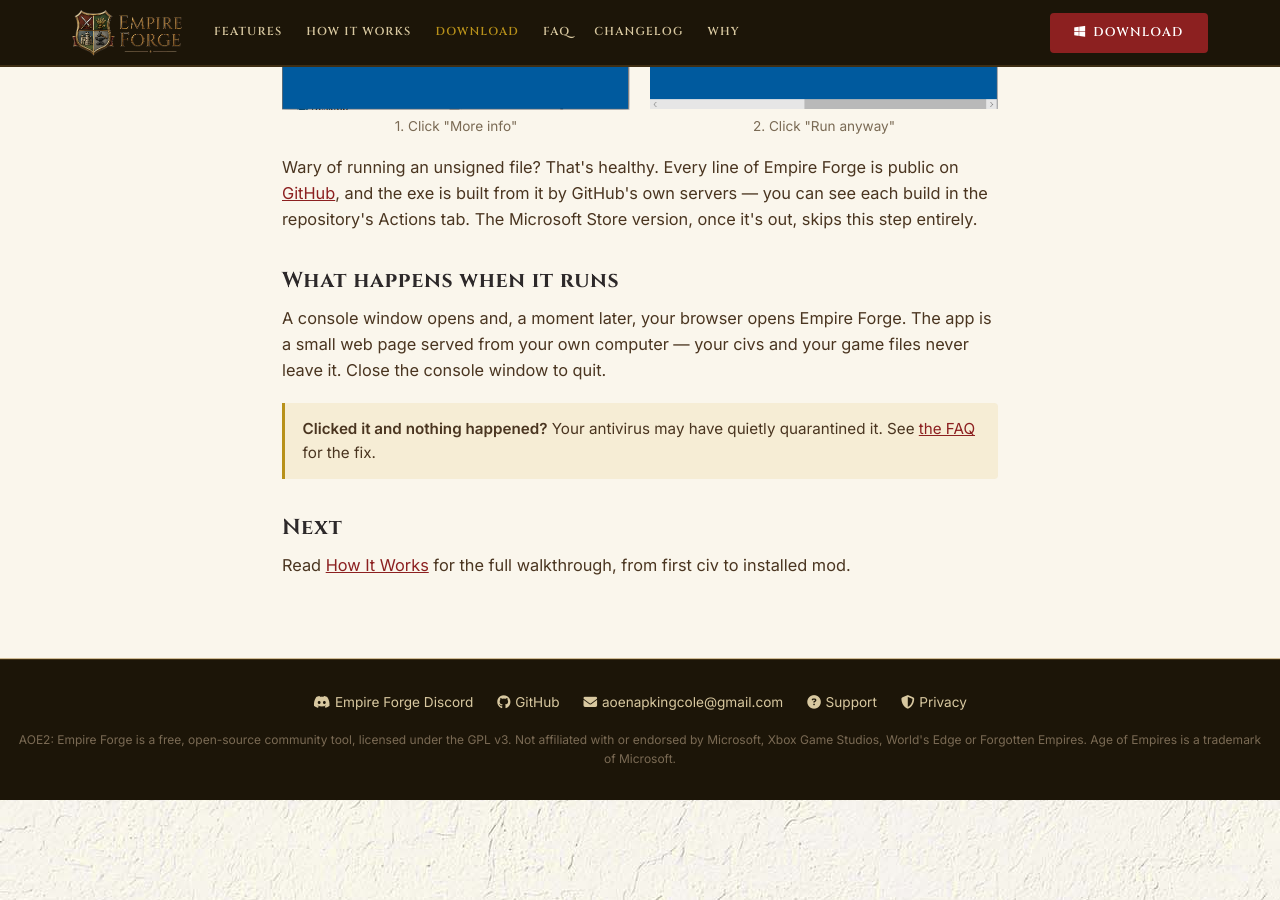
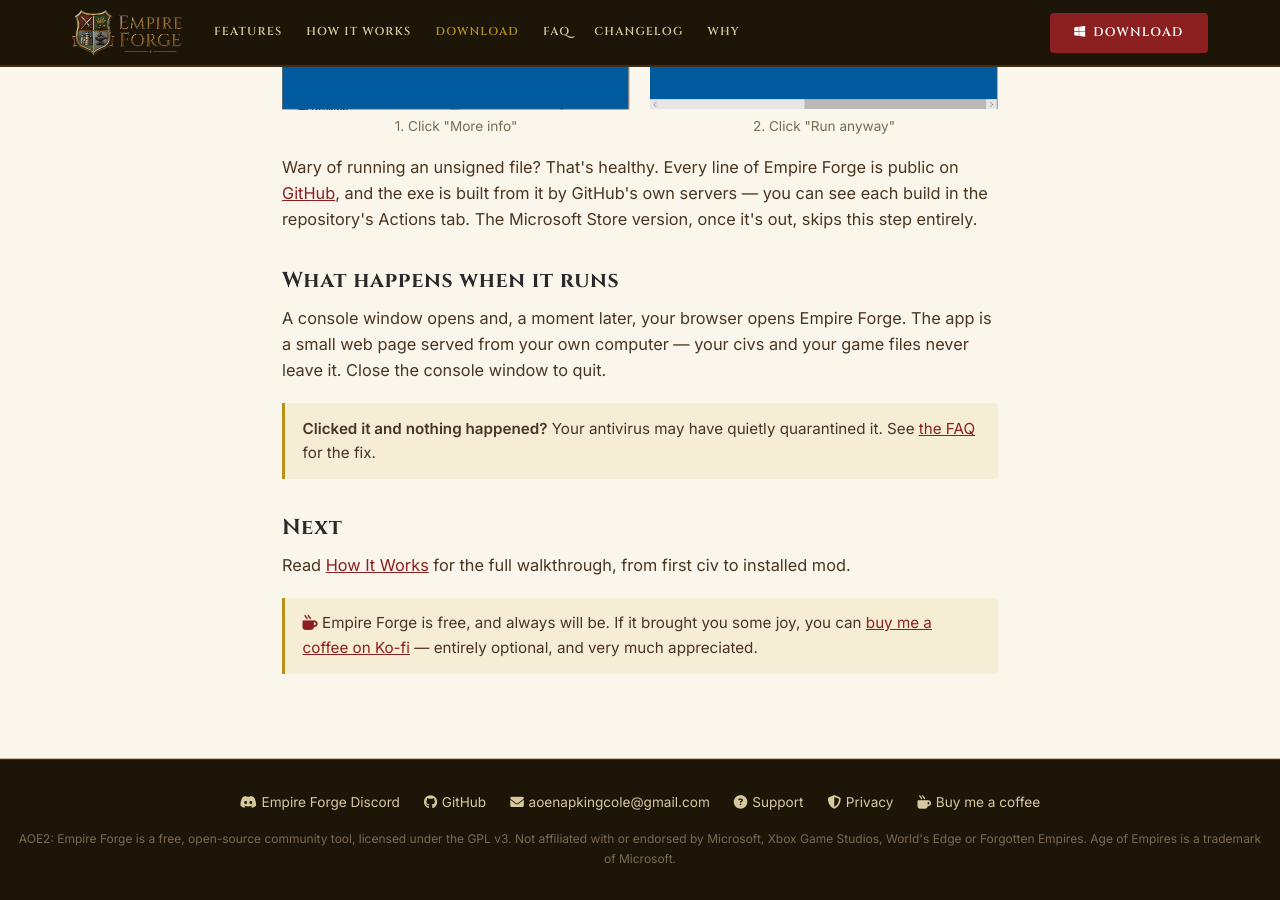
Before and after one commit to napkingcole/empire-forge, a Jekyll site: the page built from download.html, in a window 1280 px wide and 900 px high, scrolled down 1715 px. Built offline with Jekyll 4.4.1, drawn with Linux system fonts in a browser that asks for light colours.

Commit message:
Custom domain empireforge.app, Ko-fi tip jar
CNAME + url/baseurl for the custom domain.  donate_url drives a footer link
and an optional note on the Download page.

Co-Authored-By: Claude Opus 5.5 <noreply@anthropic.com>
Claude-Session: https://claude.ai/code/session_013A6xtPgAmroHoQRgpmYXM9

```diff
--- /dev/null
+++ b/CNAME
@@ -0,0 +1 @@
+empireforge.app
--- a/_config.yml
+++ b/_config.yml
@@ -1,10 +1,10 @@
 title: "AOE2: Empire Forge"
 description: "Design custom civilizations for Age of Empires II: Definitive Edition and build them into a playable mod. Free, open source, and it runs on your own PC."
 
-# GitHub Pages project site: https://napkingcole.github.io/empire-forge/
-# If the repo gets a different name, change baseurl to match.
-url: "https://napkingcole.github.io"
-baseurl: "/empire-forge"
+# GitHub Pages with a custom domain (the CNAME file).  The old
+# napkingcole.github.io/empire-forge/ address redirects here.
+url: "https://empireforge.app"
+baseurl: ""
 
 repo_url: "https://github.com/napkingcole/aoe2-empire-forge"
 releases_url: "https://github.com/napkingcole/aoe2-empire-forge/releases/latest"
@@ -12,6 +12,8 @@ issues_url: "https://github.com/napkingcole/aoe2-empire-forge/issues"
 # Empty until the Store listing is live; the Download page shows "coming soon".
 store_url: ""
 contact_email: "aoenapkingcole@gmail.com"
+# Tip jar.  Change the service here; the footer and Download page follow.
+donate_url: "https://ko-fi.com/napkingcole"
 discord_server_url: "https://discord.gg/CEXf9R6XJ"
 discord_handle: "napkingcole84"
 discord_url: "https://discord.com/users/napkingcole84"
--- a/_includes/footer.html
+++ b/_includes/footer.html
@@ -5,6 +5,7 @@
     <a href="mailto:{{ site.contact_email }}"><i class="fa-solid fa-envelope"></i>{{ site.contact_email }}</a>
     <a href="{{ '/faq/' | relative_url }}"><i class="fa-solid fa-circle-question"></i>Support</a>
     <a href="{{ '/privacy/' | relative_url }}"><i class="fa-solid fa-shield-halved"></i>Privacy</a>
+    {% if site.donate_url %}<a href="{{ site.donate_url }}"><i class="fa-solid fa-mug-hot"></i>Buy me a coffee</a>{% endif %}
   </div>
   <p class="ef-footer-copy">
     AOE2: Empire Forge is a free, open-source community tool, licensed under the GPL v3.
--- a/download.html
+++ b/download.html
@@ -103,5 +103,12 @@ permalink: /download/
 
     <h2>Next</h2>
     <p>Read <a href="{{ '/how-it-works/' | relative_url }}">How It Works</a> for the full walkthrough, from first civ to installed mod.</p>
+
+    {% if site.donate_url %}
+    <div class="ef-note">
+      <p><i class="fa-solid fa-mug-hot" style="color:var(--crimson)"></i> Empire Forge is free, and always will be.
+        If it brought you some joy, you can <a href="{{ site.donate_url }}">buy me a coffee on Ko-fi</a> — entirely optional, and very much appreciated.</p>
+    </div>
+    {% endif %}
   </div>
 </section>
```
